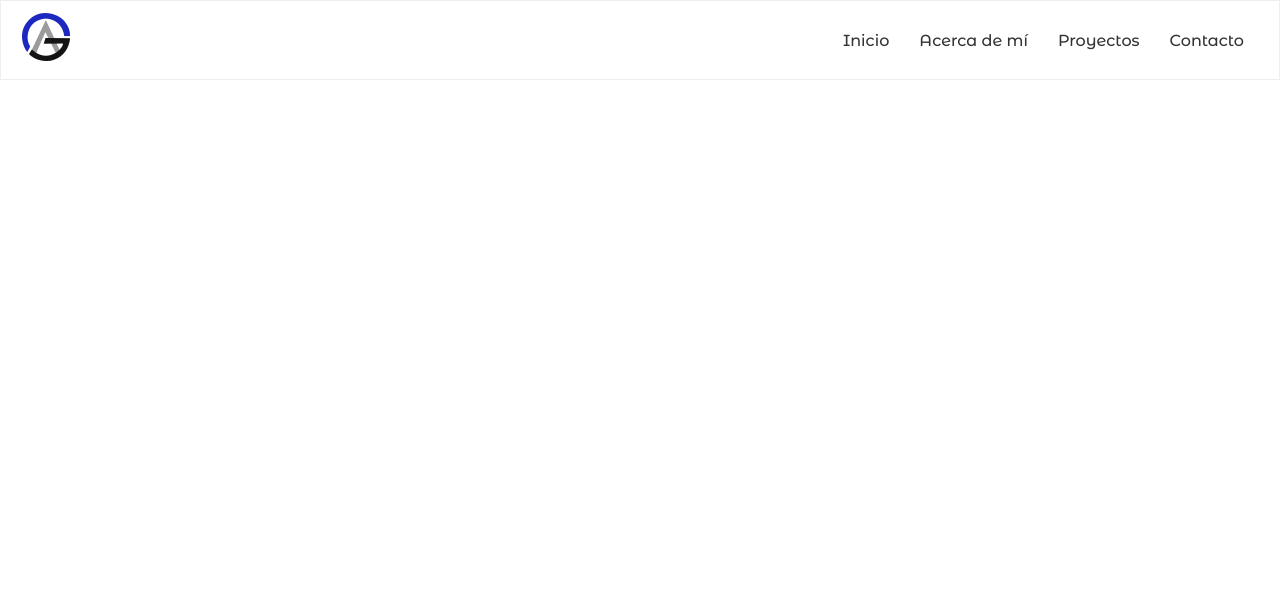
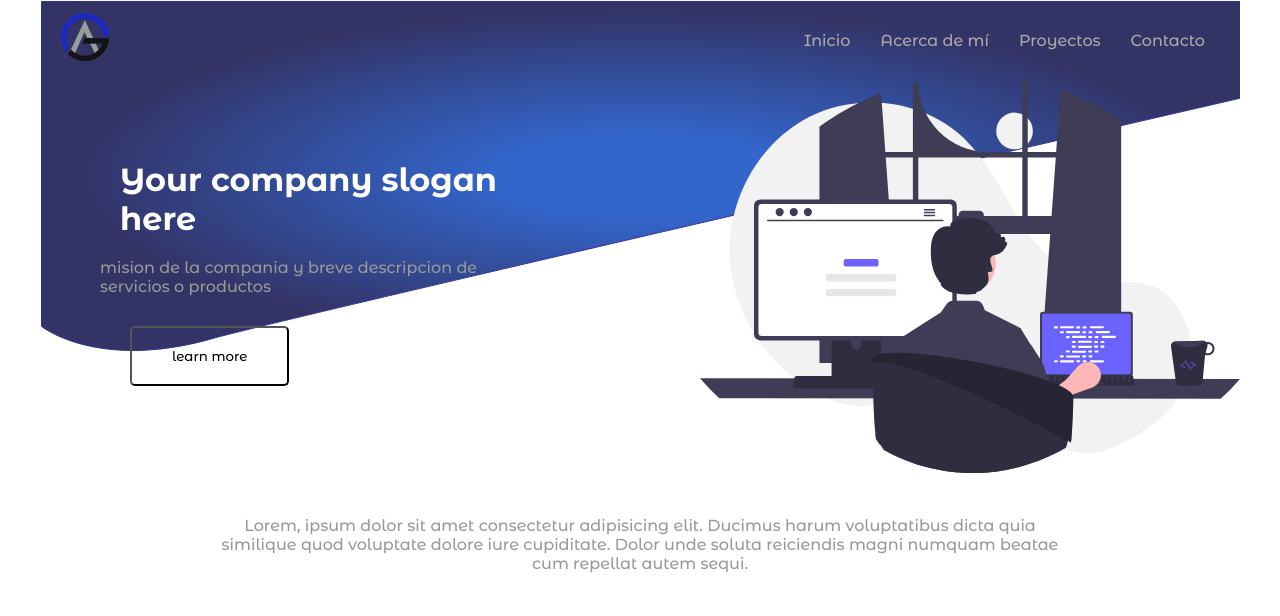
Before and after one commit to t0ng42013/e1-back-fs, a plain HTML site: page Practicas/Practicas E2/index.html in a window 1280 px wide. Drawn offline with Linux system fonts and the light colour scheme.

Commit message:
section hero+about

```diff
--- a/Practicas/Practicas E2/assets/css/style.css
+++ b/Practicas/Practicas E2/assets/css/style.css
@@ -1,8 +1,8 @@
 @import url("https://fonts.googleapis.com/css2?family=Montserrat+Alternates:wght@300;500;700&family=Roboto:wght@300;500;700&display=swap");
 
 :root {
-  --bg-color: #2422;
-  --text-color: #333;
+  --bg-color: #121313;
+  --text-color: #adaaaa;
   --text-color-secondary: #999;
   --btn-color: #fafafa;
   --btn-color-hover: #111;
@@ -20,28 +20,91 @@
   text-decoration: none;
   list-style: none;
 }
-
-.navbar {
+body {
+  max-width: 1200px;
+  margin: auto;
+  color: white;
+}
+.main-nav {
   height: 80px;
   display: flex;
   justify-content: space-between;
   align-items: center;
   padding: 0 20px;
-  border: solid 1px var(--border-light-color);
 }
 
-.navbar-items {
+.nav-items {
   display: flex;
 }
 
-.navbar-items li a {
+.nav-items li a {
   margin: 0;
   padding: 15px;
   border-radius: 8px;
   color: var(--text-color);
 }
 
-.navbar-items li a:hover {
+.nav-items li a:hover {
   border: solid 1px var(--btn-color-hover);
   color: var(--btn-color-hover);
 }
+/* ***************************** */
+section {
+  display: flex;
+  justify-content: space-between;
+}
+.hero-section {
+  width: 45%;
+  padding: 60px;
+}
+.hero-title {
+  padding: 20px;
+
+  font-size: 32px;
+  font-weight: 900;
+}
+.hero-info {
+  color: #999;
+}
+.hero-buttons {
+  padding: 20px;
+}
+.hero-buttons button {
+  padding: 20px 40px;
+  background-color: transparent;
+  margin: 10px;
+  cursor: pointer;
+  border-radius: 5px;
+}
+.hero-buttons button:hover {
+  background-color: rgb(55, 29, 126);
+  color: #eee;
+}
+.hero-image {
+  width: 45%;
+  height: 45%;
+  display: flex;
+  justify-content: center;
+  align-items: center;
+}
+
+.hero-image img {
+  max-width: 100%;
+  max-height: 100%;
+}
+.about p {
+  color: #999;
+  max-width: 70%;
+  margin: auto;
+  text-align: center;
+  padding: 40px 0;
+}
+.Forma_316_1 {
+  position: absolute;
+  top: 0;
+
+  z-index: -1;
+  width: 100%;
+  max-width: 1200px;
+  margin: auto;
+}
--- a/Practicas/Practicas E2/index.html
+++ b/Practicas/Practicas E2/index.html
@@ -1,20 +1,43 @@
 <!DOCTYPE html>
 <html lang="en">
   <head>
-    <meta charset="UTF-8">
-    <meta http-equiv="X-UA-Compatible" content="IE=edge">
-    <meta name="viewport" content="width=device-width, initial-scale=1.0">
+    <meta charset="UTF-8" />
+    <meta http-equiv="X-UA-Compatible" content="IE=edge" />
+    <meta name="viewport" content="width=device-width, initial-scale=1.0" />
     <title>Landin-Page</title>
-    <link rel="shortcut icon" href="./assets/logosm.ico" type="image/x-icon">
-    <link rel="stylesheet" href="./assets/css/style.css">
+    <link rel="shortcut icon" href="./assets/logosm.ico" type="image/x-icon" />
+    <link rel="stylesheet" href="./assets/css/style.css" />
   </head>
   <body>
+    <svg
+      class="Forma_316_1"
+      xmlns="http://www.w3.org/2000/svg"
+      xmlns:xlink="http://www.w3.org/1999/xlink"
+      width="1204.5px"
+      height="352.5px"
+    >
+      <defs>
+        <radialGradient id="PSgrad_0">
+          <stop offset="23%" stop-color="rgb(51,102,204)" stop-opacity="1" />
+          <stop offset="95%" stop-color="rgb(51,51,102)" stop-opacity="1" />
+        </radialGradient>
+      </defs>
+      <path
+        fill-rule="evenodd"
+        stroke="#333399"
+        stroke-width="1px"
+        stroke-linecap="butt"
+        stroke-linejoin="miter"
+        fill="url(#PSgrad_0)"
+        d="M1.500,326.511 C1.755,326.502 59.124,372.464 177.244,337.202 C302.837,304.552 1166.319,106.14 1202.423,97.720 C1202.538,61.152 1202.423,1.500 1202.423,1.500 L1.500,1.500 L1.500,326.511 Z"
+      />
+    </svg>
     <header>
-        <nav class="navbar">
-            <figure class="navbar-img">
-                <img src="./assets/logosm.png" alt="Logo-Personal">
+      <nav class="main-nav">
+        <figure class="logo-container">
+          <img src="./assets/logosm.png" alt="Logo-Personal" />
         </figure>
-            <ul class="navbar-items">
+        <ul class="nav-items">
           <li><a href="#">Inicio</a></li>
           <li><a href="#">Acerca de mí</a></li>
           <li><a href="#">Proyectos</a></li>
@@ -23,5 +46,31 @@
       </nav>
     </header>
 
+    <main>
+      <section>
+        <div class="hero-section">
+          <h2 class="hero-title">Your company slogan here</h2>
+          <p class="hero-info">
+            mision de la compania y breve descripcion de servicios o productos
+          </p>
+          <div class="hero-buttons">
+            <button>learn more</button>
+          </div>
+        </div>
+
+        <figure class="hero-image">
+          <img src="./assets/undraw_programming_re_kg9v.svg" alt="imagen" />
+        </figure>
+      </section>
+
+      <section class="about">
+        <p>
+          Lorem, ipsum dolor sit amet consectetur adipisicing elit. Ducimus
+          harum voluptatibus dicta quia similique quod voluptate dolore iure
+          cupiditate. Dolor unde soluta reiciendis magni numquam beatae cum
+          repellat autem sequi.
+        </p>
+      </section>
+    </main>
   </body>
 </html>
```
Also changed, not shown: Practicas/Practicas E2/assets/undraw_programming_re_kg9v.svg (added). Lines whose indentation alone changed are shown as unchanged.
